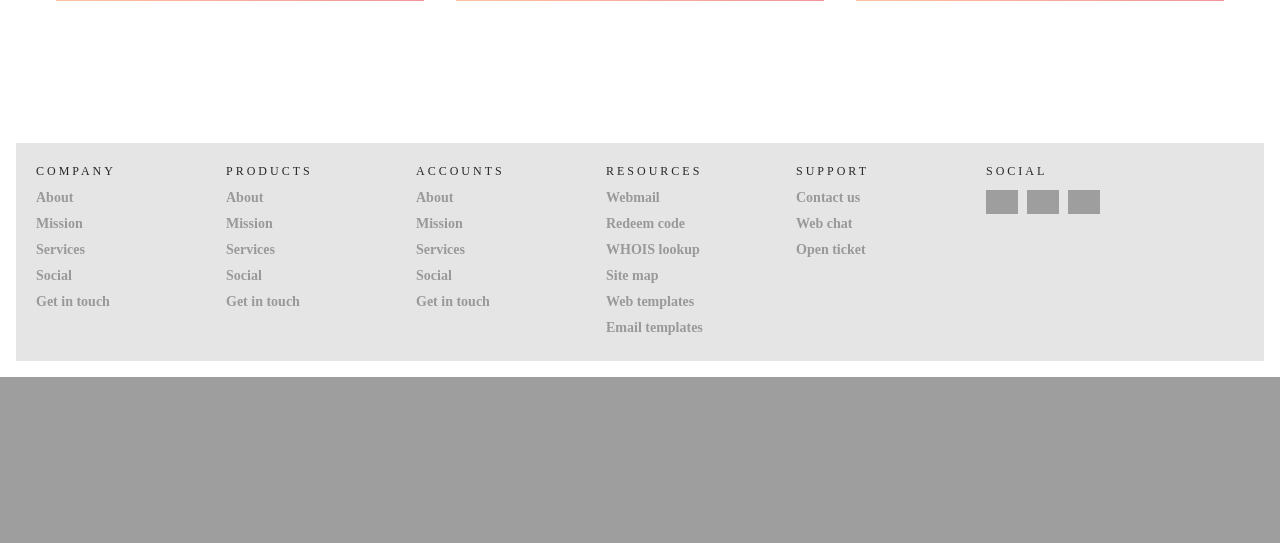
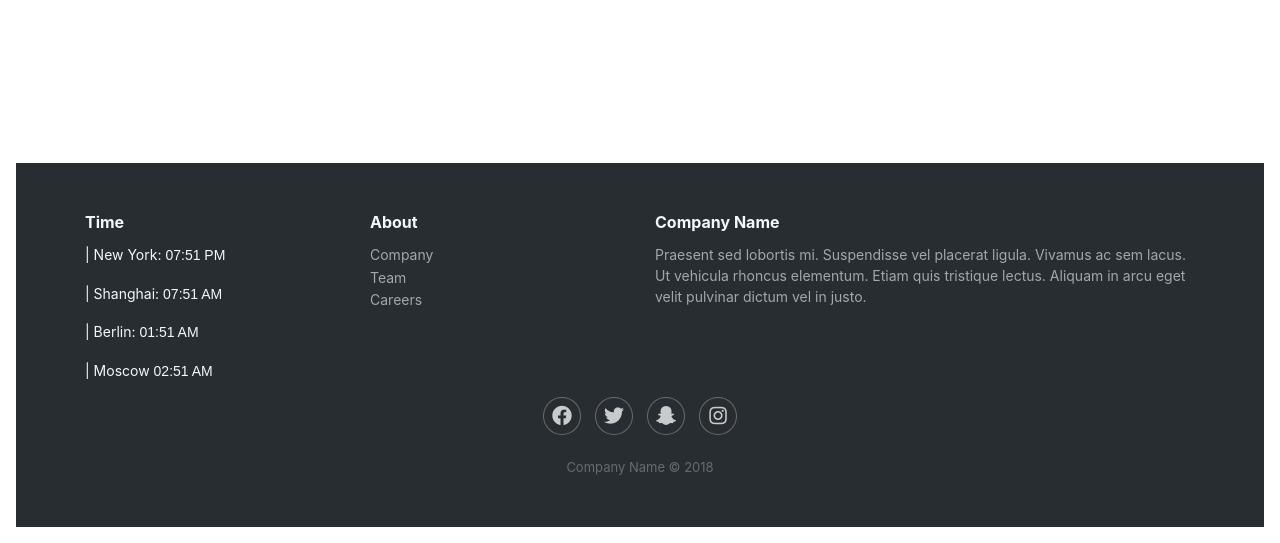
Before and after one commit to GentritIbishi/PI18_19_Gr26, a PHP site: page / in a window 1280 px wide. Shown: the part 2098-2641 px from the top of the page. Before the commit the page ends 2475 px from the top, so only its background shows below. Run offline with PHP 8.4, Linux system fonts and the light colour scheme; some libraries are stand-ins or nearby versions; grey boxes are pictures that could not be loaded.

Commit message:
Update footer.php

```diff
--- a/footer.php
+++ b/footer.php
@@ -1,129 +1,157 @@
+<meta charset="utf-8">
+  <meta name="viewport" content="width=device-width, initial-scale=1">
+  <link rel="stylesheet" href="footer.css">
+  <link rel="stylesheet" href="https://stackpath.bootstrapcdn.com/bootstrap/4.3.1/css/bootstrap.min.css" integrity="sha384-ggOyR0iXCbMQv3Xipma34MD+dH/1fQ784/j6cY/iJTQUOhcWr7x9JvoRxT2MZw1T" crossorigin="anonymous">
+  <link rel="stylesheet" href="https://use.fontawesome.com/releases/v5.8.2/css/all.css" integrity="sha384-oS3vJWv+0UjzBfQzYUhtDYW+Pj2yciDJxpsK1OYPAYjqT085Qq/1cq5FLXAZQ7Ay" crossorigin="anonymous">
+</head>
+<body>
+        <div class="footer-dark">
                 <footer>
-  <div class="footer">
-  <div class="contain">
-  <div class="col">
-    <h1>Company</h1>
+                    <div class="container">
+                        <div class="row">
+                            <div class="col-sm-6 col-md-3 item">
+                                <h3>Time</h3>
                                 <ul>
-      <li>About</li>
-      <li>Mission</li>
-      <li>Services</li>
-      <li>Social</li>
-      <li>Get in touch</li>
+                                    <li><p> | New York: <span class="clock" data-timezone="America/New_York"></span></p></li>
+                                    <li><p> | Shanghai: <span class="clock" data-timezone="Asia/Shanghai"></span></p></li>
+                                    <li><p> | Berlin: <span class="clock" data-timezone="Europe/Berlin"></span></p></li>
+                                    <li><p> | Moscow <span class="clock" data-timezone="Europe/Moscow"></span></p></li>
                                 </ul>
                             </div>
-  <div class="col">
-    <h1>Products</h1>
+                            <div class="col-sm-6 col-md-3 item">
+                                <h3>About</h3>
                                 <ul>
-      <li>About</li>
-      <li>Mission</li>
-      <li>Services</li>
-      <li>Social</li>
-      <li>Get in touch</li>
+                                    <li id="footer-li"><a href="#">Company</a></li>
+                                    <li id="footer-li"><a href="#">Team</a></li>
+                                    <li id="footer-li"><a href="#">Careers</a></li>
                                 </ul>
                             </div>
-  <div class="col">
-    <h1>Accounts</h1>
-    <ul>
-      <li>About</li>
-      <li>Mission</li>
-      <li>Services</li>
-      <li>Social</li>
-      <li>Get in touch</li>
-    </ul>
+                            <div class="col-md-6 item text">
+                                <h3>Company Name</h3>
+                                <p class="footer-p">Praesent sed lobortis mi. Suspendisse vel placerat ligula. Vivamus ac sem lacus. Ut vehicula rhoncus elementum. Etiam quis tristique lectus. Aliquam in arcu eget velit pulvinar dictum vel in justo.</p>
                             </div>
-  <div class="col">
-    <h1>Resources</h1>
-    <ul>
-      <li>Webmail</li>
-      <li>Redeem code</li>
-      <li>WHOIS lookup</li>
-      <li>Site map</li>
-      <li>Web templates</li>
-      <li>Email templates</li>
-    </ul>
+                            <div class="col item social"><a href="#"><i class="fab fa-facebook"></i></a><a href="#"><i class="fab fa-twitter"></i></a><a href="#"><i class="fab fa-snapchat-ghost"></i></a><a href="#"><i class="fab fa-instagram"></i></a></div>
                         </div>
-  <div class="col">
-    <h1>Support</h1>
-    <ul>
-      <li>Contact us</li>
-      <li>Web chat</li>
-      <li>Open ticket</li>
-    </ul>
+                        <p class="copyright">Company Name © 2018</p>
                     </div>
-  <div class="col social">
-    <h1>Social</h1>
-    <ul>
-      <li><img src="https://svgshare.com/i/5fq.svg" width="32" style="width: 32px;"></li>
-      <li><img src="https://svgshare.com/i/5eA.svg" width="32" style="width: 32px;"></li>
-      <li><img src="https://svgshare.com/i/5f_.svg" width="32" style="width: 32px;"></li>
-    </ul>
+                </footer>
               </div>
-<div class="clearfix"></div>
-</div>
-</div>
-<!-- END OF FOOTER -->
+              <script>
+                        const clocks = document.getElementsByClassName("clock");
 
-</footer>
-<style>
-/* STYLES SPECIFIC TO FOOTER  */
-.footer {
-width: 100%;
-position: relative;
-height: auto;
-background-color:#e5e5e5;
+                        function updateClocks() {
+                            for (let clock of clocks) {
+                            let timezone = clock.dataset.timezone;
+                            let time = new Date().toLocaleTimeString("en-US", {
+                                hour: '2-digit',
+                                minute:'2-digit',
+                                timeZone: timezone
+                            });
+                            clock.textContent = time;
                             }
-.footer .col {
-width: 190px;
-height: auto;
-float: left;
-box-sizing: border-box;
--webkit-box-sizing: border-box;
--moz-box-sizing: border-box;
-padding: 0px 20px 20px 20px;
-}
-.footer .col h1 {
-margin: 0;
-padding: 0;
-font-family: inherit;
-font-size: 12px;
-line-height: 17px;
-padding: 20px 0px 5px 0px;
-
-font-weight: normal;
-text-transform: uppercase;
-letter-spacing: 0.250em;
-}
-.footer .col ul {
-list-style-type: none;
-margin: 0;
-padding: 0;
-}
-.footer .col ul li {
-color: #999999;
-font-size: 14px;
-font-family: inherit;
-font-weight: bold;
-padding: 5px 0px 5px 0px;
-cursor: pointer;
-transition: .2s;
--webkit-transition: .2s;
--moz-transition: .2s;
-}
-.social ul li {
-display: inline-block;
-padding-right: 5px !important;
                         }
 
-.footer .col ul li:hover {
-color: #838383;
-transition: .1s;
--webkit-transition: .1s;
--moz-transition: .1s;
-}
-.clearfix {
-clear: both;
+                        // Update every minute:
+                        setInterval(updateClocks, 60000);
+                        updateClocks();
+                </script>
+
+</body>
+</html>
+<style>
+.footer-dark {
+    padding:50px 0;
+    color:#f0f9ff;
+    background-color:#282d32;
   }
 
+  .footer-dark h3 {
+    margin-top:0;
+    margin-bottom:12px;
+    font-weight:bold;
+    font-size:16px;
+  }
+
+  .footer-dark ul {
+    padding:0;
+    list-style:none;
+    line-height:1.6;
+    font-size:14px;
+    margin-bottom:0;
+  }
+
+  .footer-dark ul a {
+    color:inherit;
+    text-decoration:none;
+    opacity:0.6;
+  }
+
+  .footer-dark ul a:hover {
+    opacity:0.8;
+  }
+  .footer-p {
+    font-size:14px;
+  }
+
+  @media (max-width:767px) {
+    .footer-dark .item:not(.social) {
+      text-align:center;
+      padding-bottom:20px;
+    }
+  }
+
+  .footer-dark .item.text {
+    margin-bottom:36px;
+  }
+
+  @media (max-width:767px) {
+    .footer-dark .item.text {
+      margin-bottom:0;
+    }
+  }
+
+  .footer-dark .item.text .footer-p {
+    opacity:0.6;
+    margin-bottom:0;
+  }
+
+  .footer-dark .item.social {
+    text-align:center;
+  }
+
+  @media (max-width:991px) {
+    .footer-dark .item.social {
+      text-align:center;
+      margin-top:20px;
+    }
+  }
+
+  .footer-dark .item.social > a {
+    font-size:20px;
+    width:36px;
+    height:36px;
+    line-height:36px;
+    display:inline-block;
+    text-align:center;
+    border-radius:50%;
+    box-shadow:0 0 0 1px rgba(255,255,255,0.4);
+    margin:0 8px;
+    color:#fff;
+    opacity:0.75;
+  }
+
+  .footer-dark .item.social > a:hover {
+    opacity:0.9;
+  }
+
+  .footer-dark .copyright {
+    text-align:center;
+    padding-top:24px;
+    opacity:0.3;
+    font-size:13px;
+    margin-bottom:0;
+  }
+  .clock {
+    font-family: sans-serif;
+ }
  </style>
-</body>
-</html>
```
Lines whose indentation alone changed are shown as unchanged.
